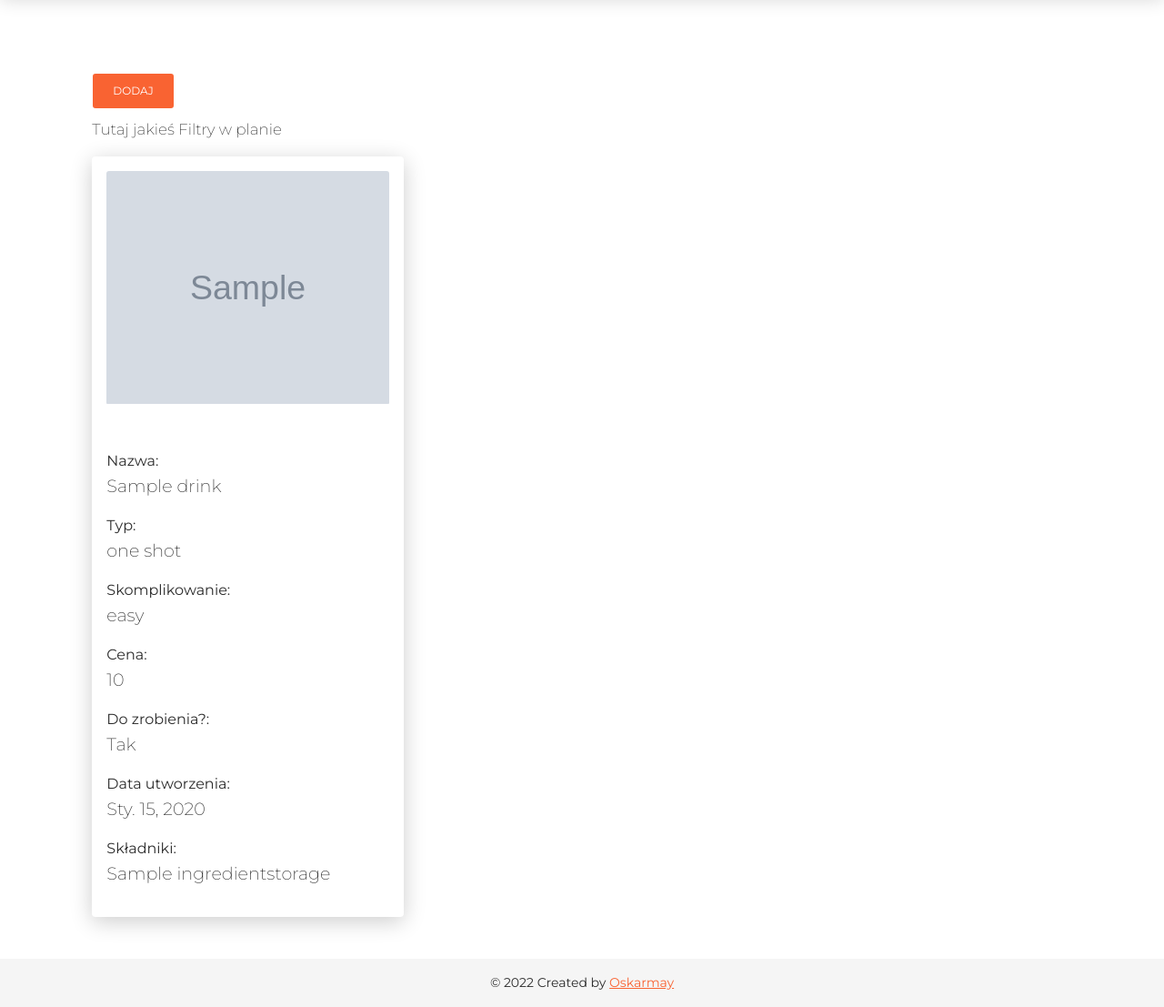
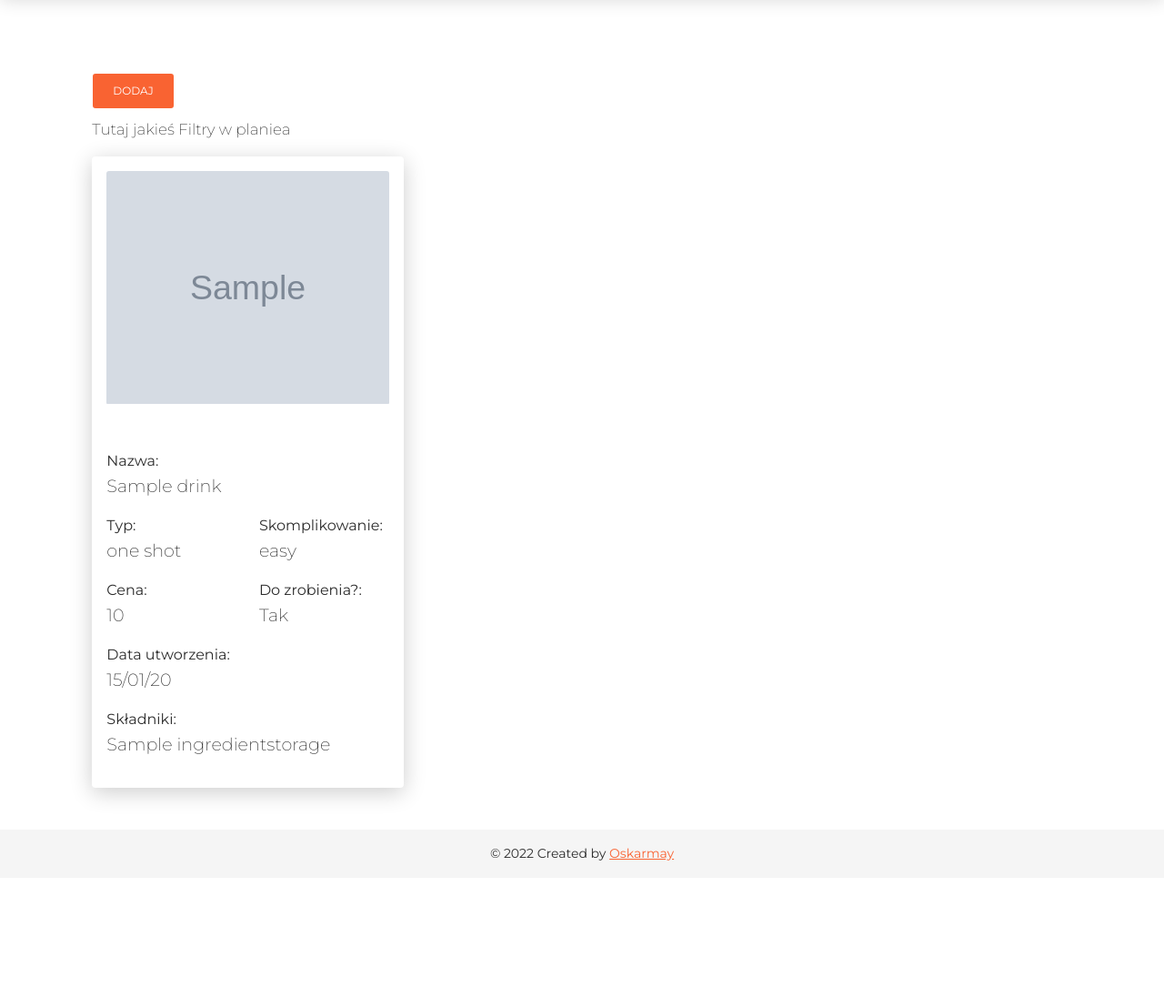
Before and after one commit to oskarmay/Bartender_Assistant, a Django app: page /bartender/drink_list in a window 1280 px wide. Shown: the part 62-1169 px from the top of the page at 91% size. After the commit the page ends 1008 px from the top, so only its background shows below. Run offline with Django 3.2, Linux system fonts and the light colour scheme; tables that the repository leaves empty hold one stand-in row (values such as "Sample post"); grey boxes marked "Sample" are stand-in pictures; some libraries are stand-ins or nearby versions.

Commit message:
bug fixes

```diff
--- a/bartender/forms.py
+++ b/bartender/forms.py
@@ -43,8 +43,8 @@ class IngredientStorageForm(forms.ModelForm):
                 attrs={"class": "form-control"}
             ),
             "price": forms.NumberInput(attrs={"class": "form-control"}),
-            "has_alcohol": forms.CheckboxInput(attrs={"class": "form-control"}),
-            "can_be_ordered": forms.CheckboxInput(attrs={"class": "form-control"}),
+            "has_alcohol": forms.CheckboxInput(),
+            "can_be_ordered": forms.CheckboxInput(),
             "image": forms.ClearableFileInput(
                 attrs={"class": "form-control form-control-sm"}
             ),
@@ -89,7 +89,7 @@ class DrinkForm(forms.ModelForm):
             ),
             "preparation_description": forms.Textarea(
                 attrs={
-                    "class": "form-control",
+                    "class": "form-control bg-light",
                     "rows": 4,
                     "cols": 1000,
                     "max-length": 2048,
--- a/bartender/views.py
+++ b/bartender/views.py
@@ -348,7 +348,6 @@ class CreateCustomerAccountFormView(PermissionRequiredMixin, FormView):
             expire_date=timezone.now() + timezone.timedelta(hours=13),
             role=User.Role.CUSTOMER,
         )
-        print(new_account.date_joined)
 
         self.success_url = reverse_lazy(
             "bartender:customer_user_detail", kwargs={"pk": new_account.pk}
--- a/core/models.py
+++ b/core/models.py
@@ -326,6 +326,7 @@ class IngredientStorage(models.Model):
             self.storage_amount += 1
         else:
             self.storage_amount -= 1
+        self.save()
 
     def save(self, *args, **kwargs):
         self.update_amount_ingredients()
--- a/customer/api_views.py
+++ b/customer/api_views.py
@@ -43,11 +43,12 @@ class CreateOrderApiView(PermissionRequiredMixin, APIView):
                     id=order_id
                 ).amount_of_ingredient_in_storage
                 if storage_order_amount > 0:
-                    Orders.objects.create(
+                    order = Orders.objects.create(
                         user=user,
                         storage_order_id=order_id,
                         status=Orders.OrdersStatus.CREATED,
                     )
+                    order.set_created()
                     response_data = {"status": "order_created"}
                 else:
                     response_data = {"status": "not_enough_storage_amount"}
--- a/customer/views.py
+++ b/customer/views.py
@@ -1,6 +1,6 @@
 from django.shortcuts import redirect
 from django.urls import reverse_lazy
-from django.views.generic import DetailView, ListView, TemplateView
+from django.views.generic import ListView, TemplateView
 from rules.contrib.views import PermissionRequiredMixin
 
 from core.models import Drink, IngredientStorage, Orders, User
--- a/templates/bartender/drink/create_drink.html
+++ b/templates/bartender/drink/create_drink.html
@@ -3,7 +3,8 @@
 
 {% block content %}
   <div class="row">
-    <div class="card col-lg-7 col-12 mx-auto">
+    <div class="col-lg-7 col-12 mx-auto">
+      <div class="card">
         <div class="card-body">
 
           <form method="post" class="form-horizontal" id="userCreationForm" enctype="multipart/form-data">
@@ -45,6 +46,6 @@
           </form>
         </div>
       </div>
-
+    </div>
   </div>
 {% endblock %}
--- a/templates/bartender/drink/delete_drink.html
+++ b/templates/bartender/drink/delete_drink.html
@@ -4,7 +4,8 @@
 {% load static %}
 {% block content %}
   <div class="row">
-    <div class="card col-lg-7 col-12 mx-auto">
+    <div class="col-lg-7 col-12 mx-auto">
+      <div class="card">
         <div class="card-body">
           <form method="post">
             {% csrf_token %}
@@ -24,5 +25,6 @@
         </div>
       </div>
     </div>
+  </div>
 
 {% endblock %}
--- a/templates/bartender/drink/list_drink.html
+++ b/templates/bartender/drink/list_drink.html
@@ -9,7 +9,7 @@
     </div>
   </div>
   <div class="row">
-    <p>Tutaj jakieś Filtry w planie</p>
+    <p>Tutaj jakieś Filtry w planiea</p>
   </div>
   <div class="row">
     {% for drink in drinks %}
@@ -26,12 +26,20 @@
             </div>
             <div class="card-body">
               <div class="card-text">Nazwa: <p>{{ drink.name }}</p></div>
-              <div class="card-text">Typ: <p>{{ drink.get_type_display }}</p></div>
-              <div class="card-text">Skomplikowanie: <p>{{ drink.get_complicated_display }}</p></div>
-              <div class="card-text">Cena: <p>{{ drink.price }}</p></div>
-              <div class="card-text">Do zrobienia?: <p>{% if drink.is_possible_to_make %} Tak {% else %}
-                Nie {% endif %}</p></div>
-              <div class="card-text">Data utworzenia: <p>{{ drink.date_creation }}</p></div>
+              <div class="card-text">
+                <div class="row">
+                  <div class="col-6">Typ: <p>{{ drink.get_type_display }}</p></div>
+                  <div class="col-6">Skomplikowanie: <p>{{ drink.get_complicated_display }}</p></div>
+                </div>
+              </div>
+              <div class="card-text">
+                <div class="row">
+                  <div class="col-6">Cena: <p>{{ drink.price }}</p></div>
+                  <div class="col-6">Do zrobienia?: <p>{% if drink.is_possible_to_make %} Tak {% else %}
+                    Nie {% endif %}</p></div>
+                </div>
+              </div>
+              <div class="card-text">Data utworzenia: <p>{{ drink.date_creation|date:"d/m/y" }}</p></div>
               <div class="card-text">Składniki:
                 {% for ingredeint in drink.ingredient_needed.all %}
                   <p>{{ ingredeint.storage_ingredient.name }}</p>
--- a/templates/bartender/ingredient_needed/create_ingredient_needed.html
+++ b/templates/bartender/ingredient_needed/create_ingredient_needed.html
@@ -3,7 +3,8 @@
 
 {% block content %}
   <div class="row">
-    <div class="card col-lg-7 col-12 mx-auto">
+    <div class="col-lg-7 col-12 mx-auto">
+      <div class="card">
         <div class="card-body">
           <form method="post" class="form-horizontal" id="userCreationForm" enctype="multipart/form-data">
             {{ formset.management_form }}
@@ -51,6 +52,6 @@
           </form>
         </div>
       </div>
-
+    </div>
   </div>
 {% endblock %}
```
Also changed, not shown: templates/bartender/drink/detail_drink.html (+8 -3 lines), templates/bartender/drink/update_drink.html (+8 -5 lines), templates/bartender/ingredient_needed/delete_ingredient_needed.html (+5 -2 lines), templates/bartender/ingredient_needed/update_ingredient_needed.html (+4 -3 lines), templates/bartender/storage/create_ingredient.html, templates/bartender/storage/delete_ingredient.html, templates/bartender/storage/update_ingredient.html. Lines whose indentation alone changed are shown as unchanged.
